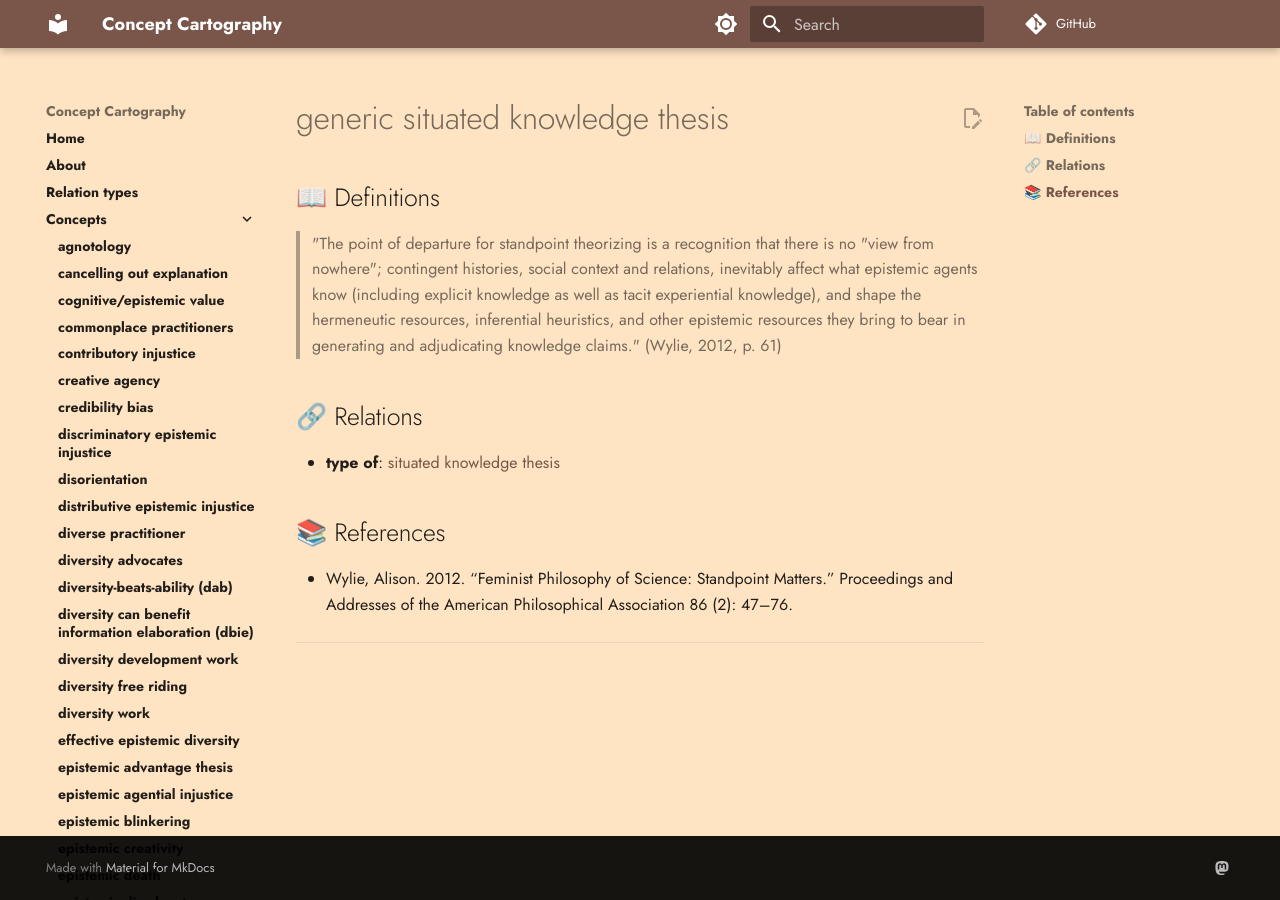
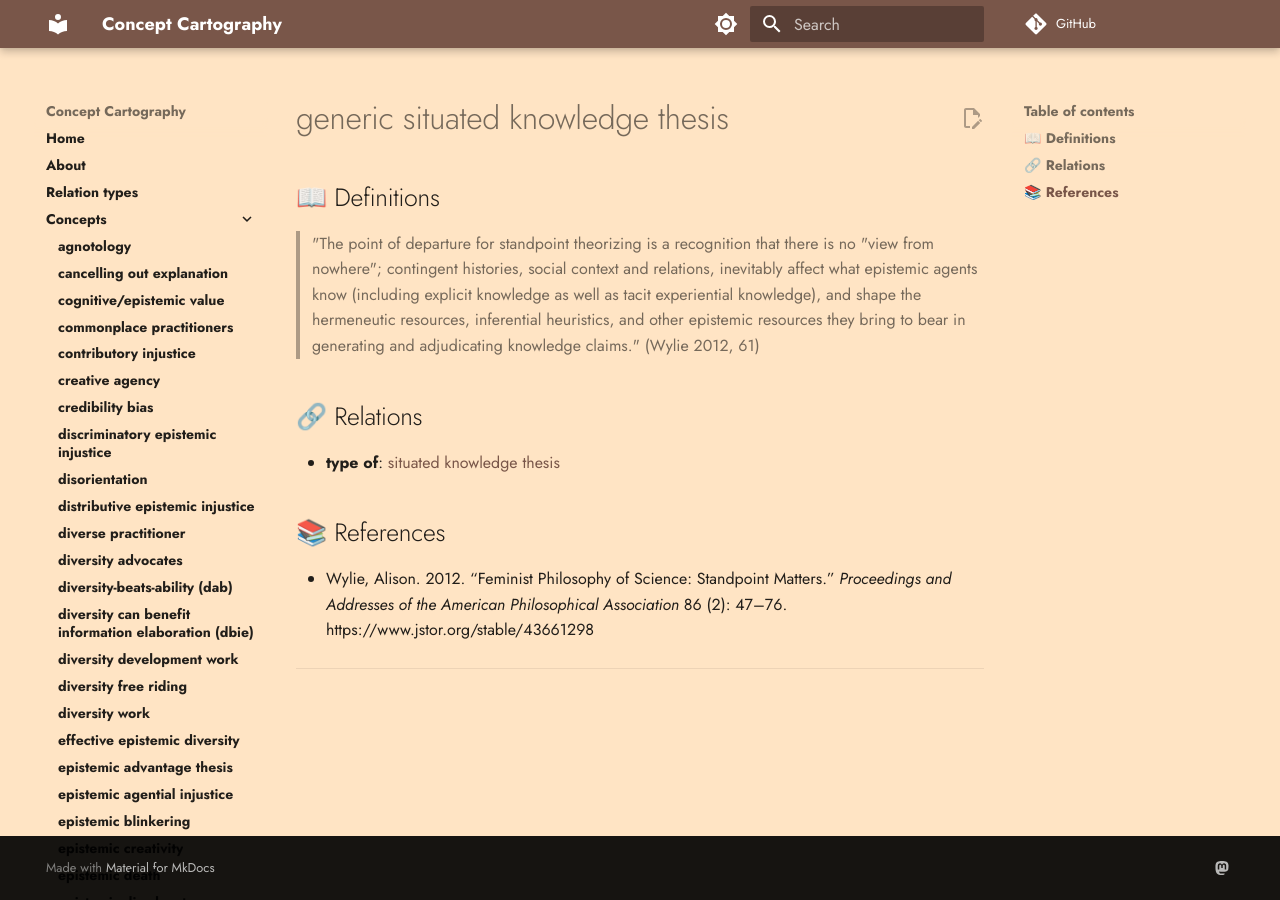
Before and after one commit to conceptcartography/conceptcartography, an MkDocs documentation site: the page built from docs/concepts/generic-situated-knowledge-thesis.md, in a window 1280 px wide. Built offline with MkDocs 1.6.1 and Material for MkDocs 9.7.7, drawn with Linux system fonts in a browser that asks for light colours; comment, search, counter and statistics services are not loaded; the version menu is left out.

Commit message:
Update reference format

```diff
--- a/docs/concepts/generic-situated-knowledge-thesis.md
+++ b/docs/concepts/generic-situated-knowledge-thesis.md
@@ -2,7 +2,7 @@
 
 ## 📖 Definitions
 
-> "The point of departure for standpoint theorizing is a recognition that there is no "view from nowhere"; contingent histories, social context and relations, inevitably affect what epistemic agents know (including explicit knowledge as well as tacit experiential knowledge), and shape the hermeneutic resources, inferential heuristics, and other epistemic resources they bring to bear in generating and adjudicating knowledge claims." (Wylie, 2012, p. 61)
+> "The point of departure for standpoint theorizing is a recognition that there is no "view from nowhere"; contingent histories, social context and relations, inevitably affect what epistemic agents know (including explicit knowledge as well as tacit experiential knowledge), and shape the hermeneutic resources, inferential heuristics, and other epistemic resources they bring to bear in generating and adjudicating knowledge claims." (Wylie 2012, 61)
 
 ## 🔗 Relations
 
@@ -10,7 +10,7 @@
 
 ## 📚 References
 
-- Wylie, Alison. 2012. “Feminist Philosophy of Science: Standpoint Matters.” Proceedings and Addresses of the American Philosophical Association 86 (2): 47–76.
+- Wylie, Alison. 2012. “Feminist Philosophy of Science: Standpoint Matters.” _Proceedings and Addresses of the American Philosophical Association_ 86 (2): 47–76. https://www.jstor.org/stable/43661298
 
 ---
 
```
